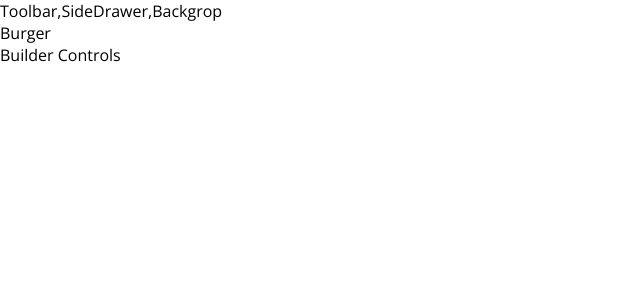
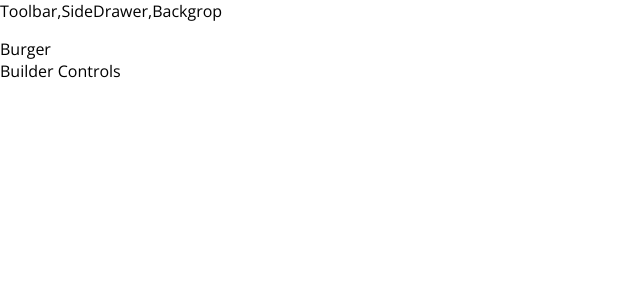
Before and after one commit to ChanakaR/burger-builder, a React app: page / in a window 1280 px wide. Shown: the top 300 px of the page, without its empty margins (0-640 px from the left). Built offline with nearby package versions, Linux system fonts and the light colour scheme.

Commit message:
added Layout.css

```diff
--- /dev/null
+++ b/src/components/Layout/Layout.css
@@ -0,0 +1,3 @@
+.Content {
+    margin-top: 16px;
+}
--- a/src/components/Layout/Layout.js
+++ b/src/components/Layout/Layout.js
@@ -1,10 +1,11 @@
 import React from 'react';
 import Aux from '../../hoc/Aux'
+import classes from './Layout.css'
 
 const layout = (props) => (
     <Aux>
         <div>Toolbar,SideDrawer,Backgrop</div>
-        <main>
+        <main className={classes.Content}>
             {props.children}
         </main>
     </Aux>
```
